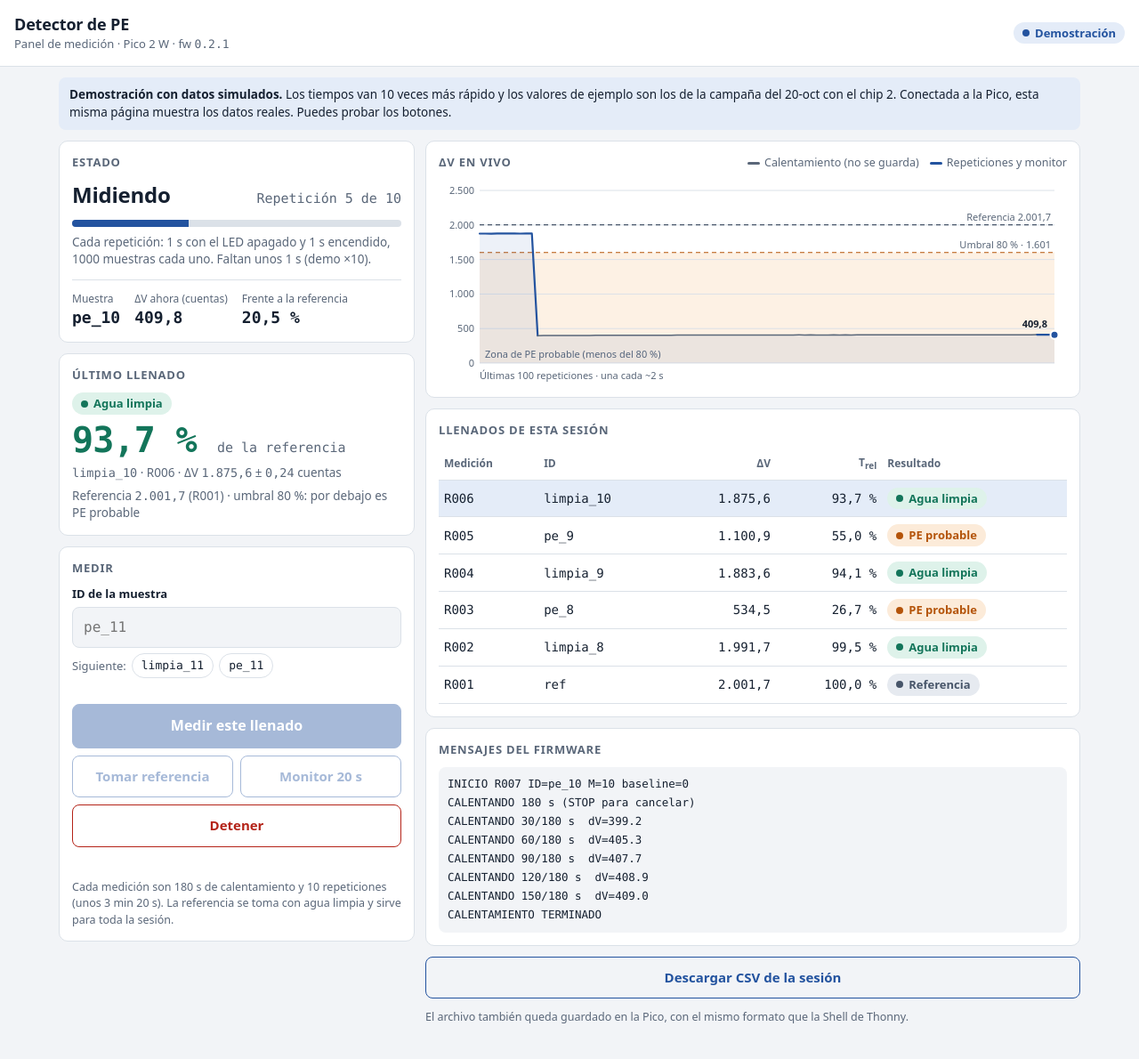
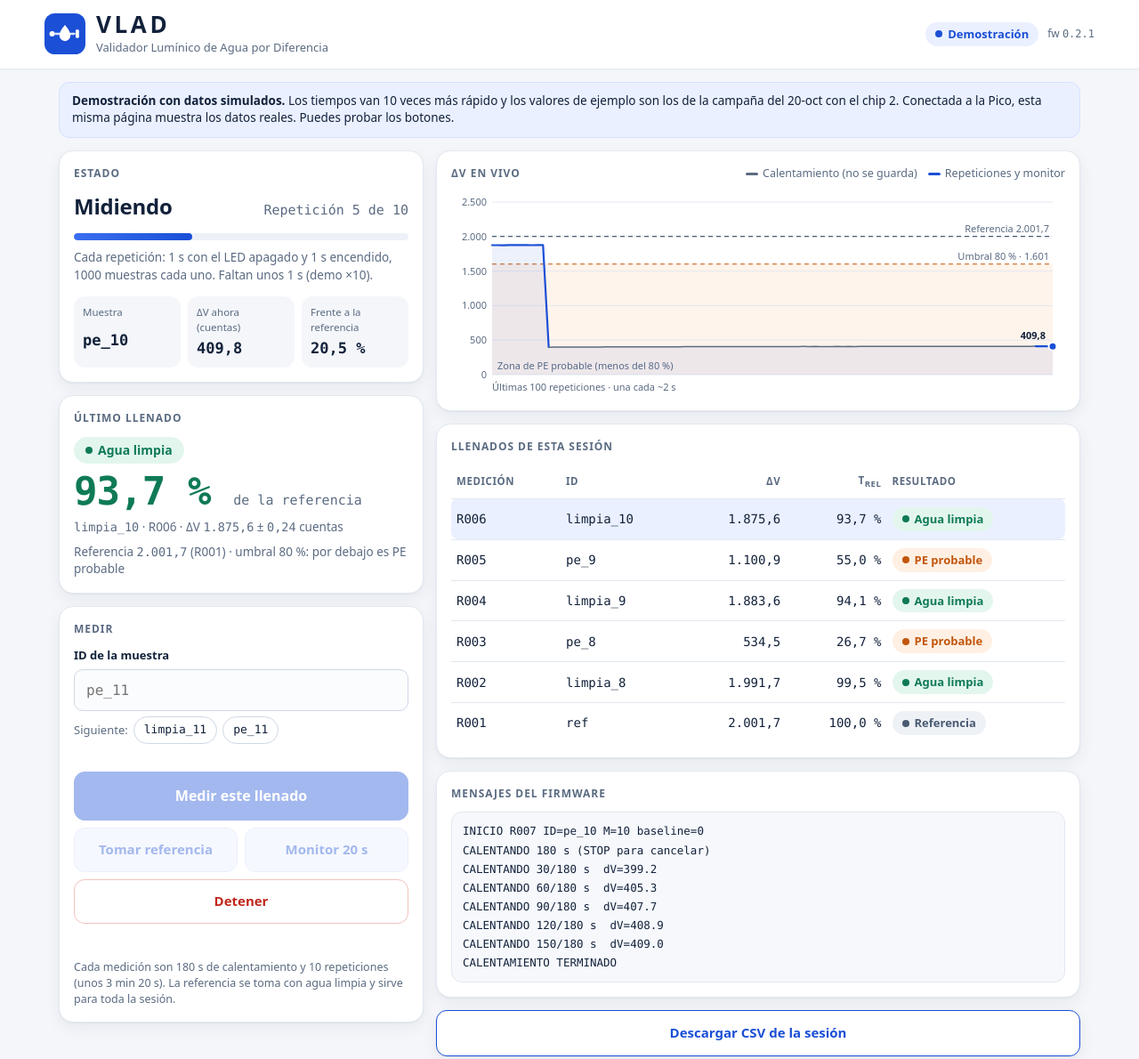
Before and after one commit to camilaperez-24/microplastic-detector-firmware, a plain HTML site: page firmware/web/index.html in a window 1280 px wide. Shown: the top 1190 px of the page at 89% size. Drawn offline with Linux system fonts and the light colour scheme.

Commit message:
feat(web): diseno claro con la marca VLAD
Encabezado con el nombre del prototipo (VLAD: Validador Luminico de Agua
por Diferencia), tema blanco fijo, tarjetas y botones mas claros y pie de
pagina. Solo cambia el CSS y el encabezado; la logica de la pagina es la
misma.

Co-Authored-By: Claude Opus 5.5 <noreply@anthropic.com>
Claude-Session: https://claude.ai/code/session_01L96um7po8FSVhahPrLZhTX

```diff
--- a/firmware/web/index.html
+++ b/firmware/web/index.html
@@ -3,9 +3,11 @@
 <head>
 <meta charset="utf-8">
 <meta name="viewport" content="width=device-width, initial-scale=1">
-<title>Panel del detector de PE</title>
+<meta name="color-scheme" content="light">
+<title>VLAD · Panel de medición</title>
 <!--
-  index.html — Página del detector (la sirve la Pico 2 W por WiFi)
+  index.html — Página de VLAD (Validador Lumínico de Agua por Diferencia),
+               la sirve la Pico 2 W por WiFi
   ================================================================
   - Se abre en el celular en http://192.168.4.1 (red "Detector-PE").
   - No usa librerías ni fuentes de internet: en la red de la Pico no hay internet.
@@ -19,39 +21,25 @@
 -->
 <style>
 :root {
-  /* Instrumento de laboratorio: neutros con sesgo azul, un acento tinta,
-     colores de veredicto aparte. Una columna en celular; dos desde 880px. */
-  --bg: #f2f4f7;
+  /* VLAD — tema claro de instrumento: blanco, azul profundo como acento (la luz que
+     atraviesa el canal), verde y naranja solo para el veredicto.
+     Layout: una columna en celular; dos columnas desde 880 px. */
+  --bg: #f4f6fa;
   --surface: #ffffff;
-  --ink: #152030;
-  --muted: #5a6779;
-  --line: #dbe1e8;
-  --accent: #23539f;
+  --ink: #12213a;
+  --muted: #5b6b82;
+  --line: #e3e8f0;
+  --accent: #1b4fd6;
   --accent-ink: #ffffff;
-  --accent-soft: #e4ecf8;
-  --ok: #13755a;   --ok-bg: #def2ea;
-  --pe: #b4540a;   --pe-bg: #fcebd9;
-  --ref: #475569;  --ref-bg: #e6eaf0;
-  --stop: #b42318;
+  --accent-soft: #eaf0ff;
+  --ok: #0f7a57;   --ok-bg: #e3f6ee;
+  --pe: #c2560c;   --pe-bg: #fff0e3;
+  --ref: #4a5a72;  --ref-bg: #eef1f6;
+  --stop: #c0261b;
+  --shadow: 0 1px 2px rgba(18, 33, 58, .05), 0 6px 18px rgba(18, 33, 58, .06);
   --font-body: system-ui, -apple-system, "Segoe UI", Roboto, "Helvetica Neue", Arial, sans-serif;
   --font-num: ui-monospace, "SF Mono", "Roboto Mono", Menlo, Consolas, monospace;
   color-scheme: light;
-}
-@media (prefers-color-scheme: dark) {
-  :root:not([data-theme="light"]) {
-    --bg: #0f141b; --surface: #171e27; --ink: #e6ebf2; --muted: #98a4b4; --line: #2a3442;
-    --accent: #7fa8ea; --accent-ink: #0d1520; --accent-soft: #1d2a3d;
-    --ok: #5cc9a4; --ok-bg: #143329; --pe: #f0a35e; --pe-bg: #3a2614;
-    --ref: #aab5c4; --ref-bg: #242d39; --stop: #f07a6e;
-    color-scheme: dark;
-  }
-}
-:root[data-theme="dark"] {
-  --bg: #0f141b; --surface: #171e27; --ink: #e6ebf2; --muted: #98a4b4; --line: #2a3442;
-  --accent: #7fa8ea; --accent-ink: #0d1520; --accent-soft: #1d2a3d;
-  --ok: #5cc9a4; --ok-bg: #143329; --pe: #f0a35e; --pe-bg: #3a2614;
-  --ref: #aab5c4; --ref-bg: #242d39; --stop: #f07a6e;
-  color-scheme: dark;
 }
 
 * { box-sizing: border-box; }
@@ -59,104 +47,128 @@ html, body { margin: 0; }
 body {
   background: var(--bg); color: var(--ink);
   font-family: var(--font-body); font-size: 15px; line-height: 1.45;
+  -webkit-font-smoothing: antialiased;
 }
 .num { font-family: var(--font-num); font-variant-numeric: tabular-nums; }
 
+/* --- Encabezado con la marca VLAD --- */
 header.top {
-  display: flex; align-items: center; justify-content: space-between; gap: 12px;
-  flex-wrap: wrap; padding: 14px 16px; border-bottom: 1px solid var(--line);
-  background: var(--surface);
+  background: var(--surface); border-bottom: 1px solid var(--line);
+  padding: 14px 16px; box-shadow: 0 1px 0 rgba(18, 33, 58, .02);
 }
-header.top h1 { margin: 0; font-size: 18px; letter-spacing: -0.01em; text-wrap: balance; }
-header.top .sub { color: var(--muted); font-size: 13px; }
+.top-int {
+  max-width: 1180px; margin: 0 auto; display: flex; align-items: center;
+  justify-content: space-between; gap: 12px; flex-wrap: wrap;
+}
+.marca { display: flex; align-items: center; gap: 12px; min-width: 0; }
+.logo { width: 46px; height: 46px; flex: none; display: block; }
+.marca h1 {
+  margin: 0; font-size: 26px; line-height: 1; font-weight: 800; letter-spacing: .14em;
+  color: var(--ink);
+}
+.marca .sub { margin-top: 4px; color: var(--muted); font-size: 13px; text-wrap: balance; }
+.top-der { display: flex; align-items: center; gap: 10px; flex-wrap: wrap; }
+.fw { font-size: 12px; color: var(--muted); }
+
 .pill {
-  display: inline-flex; align-items: center; gap: 6px; padding: 3px 10px; border-radius: 999px;
+  display: inline-flex; align-items: center; gap: 6px; padding: 4px 11px; border-radius: 999px;
   font-size: 13px; font-weight: 600; white-space: nowrap;
 }
 .pill::before { content: ""; width: 8px; height: 8px; border-radius: 50%; background: currentColor; }
 .pill.conn-ok { color: var(--ok); background: var(--ok-bg); }
-.pill.conn-off { color: var(--stop); background: var(--pe-bg); }
+.pill.conn-off { color: var(--stop); background: #fdecea; }
 .pill.conn-demo { color: var(--accent); background: var(--accent-soft); }
 .pill.v-limpia { color: var(--ok); background: var(--ok-bg); }
 .pill.v-pe { color: var(--pe); background: var(--pe-bg); }
 .pill.v-ref, .pill.v-none { color: var(--ref); background: var(--ref-bg); }
-.pill.v-invalido { color: var(--stop); background: var(--ref-bg); }
+.pill.v-invalido { color: var(--stop); background: #fdecea; }
 
 .avisos { max-width: 1180px; margin: 0 auto; padding: 0 16px; display: grid; }
 .banner {
-  margin: 12px 0 0; padding: 10px 12px; border-radius: 8px;
+  margin: 14px 0 0; padding: 11px 14px; border-radius: 12px;
   background: var(--accent-soft); color: var(--ink); font-size: 13.5px;
+  border: 1px solid #d6e1ff;
 }
-.banner.alerta { background: var(--pe-bg); }
+.banner.alerta { background: var(--pe-bg); border-color: #fbd9bd; }
 .banner[hidden] { display: none; }
 
 main {
-  display: grid; grid-template-columns: 1fr; gap: 12px;
-  padding: 12px 16px 24px; max-width: 1180px; margin: 0 auto;
+  display: grid; grid-template-columns: 1fr; gap: 14px;
+  padding: 14px 16px 20px; max-width: 1180px; margin: 0 auto;
 }
-.col { display: grid; gap: 12px; align-content: start; min-width: 0; }
+.col { display: grid; gap: 14px; align-content: start; min-width: 0; }
 @media (min-width: 880px) {
-  main { grid-template-columns: minmax(320px, 400px) 1fr; }
+  main { grid-template-columns: minmax(320px, 410px) 1fr; }
 }
 
 .card {
-  background: var(--surface); border: 1px solid var(--line); border-radius: 10px;
-  padding: 14px; min-width: 0;
+  background: var(--surface); border: 1px solid var(--line); border-radius: 16px;
+  padding: 16px; min-width: 0; box-shadow: var(--shadow);
 }
 .card h2 {
-  margin: 0 0 10px; font-size: 13px; font-weight: 600; color: var(--muted);
-  text-transform: uppercase; letter-spacing: 0.06em;
+  margin: 0 0 12px; font-size: 12px; font-weight: 700; color: var(--muted);
+  text-transform: uppercase; letter-spacing: .08em;
 }
 
 /* --- Estado --- */
 .estado-fila { display: flex; align-items: baseline; justify-content: space-between; gap: 8px; flex-wrap: wrap; }
-.estado-nombre { font-size: 24px; font-weight: 700; letter-spacing: -0.01em; }
+.estado-nombre { font-size: 24px; font-weight: 750; letter-spacing: -0.01em; }
 .estado-paso { color: var(--muted); }
-.barra { height: 8px; border-radius: 4px; background: var(--line); overflow: hidden; margin: 10px 0 8px; }
-.barra > div { height: 100%; width: 0; background: var(--accent); transition: width .3s ease; }
+.barra { height: 8px; border-radius: 999px; background: #edf1f7; overflow: hidden; margin: 12px 0 10px; }
+.barra > div {
+  height: 100%; width: 0; border-radius: 999px;
+  background: linear-gradient(90deg, #3b6ff0, var(--accent)); transition: width .3s ease;
+}
 .estado-detalle { color: var(--muted); font-size: 13.5px; }
 .vivo {
-  display: flex; gap: 16px; flex-wrap: wrap; margin-top: 12px; padding-top: 12px;
-  border-top: 1px solid var(--line);
+  display: grid; grid-template-columns: repeat(3, minmax(0, 1fr)); gap: 8px;
+  margin-top: 14px;
 }
-.vivo div { display: grid; }
-.vivo small { color: var(--muted); font-size: 12px; }
-.vivo b { font-size: 18px; }
+.vivo div { display: grid; gap: 2px; padding: 10px; border-radius: 12px; background: var(--bg); min-width: 0; }
+.vivo small { color: var(--muted); font-size: 11.5px; }
+.vivo b { font-size: 17px; overflow-wrap: anywhere; }
 
 /* --- Resultado --- */
-.resultado { display: grid; gap: 6px; }
-.resultado .grande { font-size: 40px; font-weight: 700; line-height: 1.1; letter-spacing: -0.02em; }
+.resultado { display: grid; gap: 8px; }
+.resultado .grande { font-size: 44px; font-weight: 800; line-height: 1.05; letter-spacing: -0.02em; }
 .resultado .grande small { font-size: 15px; font-weight: 500; color: var(--muted); letter-spacing: 0; }
 .resultado .linea { color: var(--muted); font-size: 13.5px; }
 .resultado.v-pe .grande { color: var(--pe); }
 .resultado.v-limpia .grande { color: var(--ok); }
+.resultado .pill { font-size: 14px; padding: 5px 13px; }
 .aviso-calidad { color: var(--pe); font-size: 13.5px; font-weight: 600; }
 
 /* --- Controles --- */
-form.controles { display: grid; gap: 10px; }
+form.controles { display: grid; gap: 12px; }
 label { font-size: 13px; font-weight: 600; }
 .campo-id { display: grid; gap: 6px; }
 input[type="text"] {
   width: 100%; font: inherit; font-family: var(--font-num); font-size: 16px;
-  padding: 10px 12px; border-radius: 8px; border: 1px solid var(--line);
-  background: var(--bg); color: var(--ink);
+  padding: 11px 13px; border-radius: 10px; border: 1px solid #cfd8e6;
+  background: #fbfcfe; color: var(--ink);
 }
+input[type="text"]:focus { border-color: var(--accent); background: #fff; }
 .sugerencias { display: flex; gap: 6px; flex-wrap: wrap; align-items: center; font-size: 13px; color: var(--muted); }
 .chip {
-  font: inherit; font-family: var(--font-num); font-size: 13px; padding: 4px 10px; border-radius: 999px;
-  border: 1px solid var(--line); background: var(--surface); color: var(--ink); cursor: pointer;
+  font: inherit; font-family: var(--font-num); font-size: 13px; padding: 5px 11px; border-radius: 999px;
+  border: 1px solid #cfd8e6; background: var(--surface); color: var(--ink); cursor: pointer;
 }
+.chip:hover { border-color: var(--accent); color: var(--accent); }
 .pista { font-size: 13px; color: var(--pe); min-height: 1em; }
 .botones { display: grid; grid-template-columns: 1fr 1fr; gap: 8px; }
 button.btn {
-  font: inherit; font-weight: 600; font-size: 15px; padding: 12px 10px; border-radius: 8px;
-  border: 1px solid var(--accent); background: var(--surface); color: var(--accent); cursor: pointer;
+  font: inherit; font-weight: 650; font-size: 15px; padding: 13px 10px; border-radius: 12px;
+  border: 1px solid #cdd9f7; background: var(--accent-soft); color: var(--accent); cursor: pointer;
 }
-button.btn.primario { background: var(--accent); color: var(--accent-ink); grid-column: 1 / -1; font-size: 16px; }
-button.btn.detener { border-color: var(--stop); color: var(--stop); }
-button.btn:disabled { opacity: .4; cursor: not-allowed; }
+button.btn.primario {
+  background: var(--accent); border-color: var(--accent); color: var(--accent-ink);
+  grid-column: 1 / -1; font-size: 16px; padding: 15px 10px;
+  box-shadow: 0 4px 12px rgba(27, 79, 214, .25);
+}
+button.btn.detener { background: #fff; border-color: #f2c2bd; color: var(--stop); }
+button.btn:disabled { opacity: .4; cursor: not-allowed; box-shadow: none; }
 button:focus-visible, input:focus-visible, a:focus-visible, .chip:focus-visible {
-  outline: 3px solid var(--accent); outline-offset: 2px;
+  outline: 3px solid #9db7ff; outline-offset: 2px;
 }
 .mensaje-cmd { font-size: 13.5px; min-height: 1.2em; }
 .mensaje-cmd.error { color: var(--stop); }
@@ -164,7 +176,7 @@ button:focus-visible, input:focus-visible, a:focus-visible, .chip:focus-visible
 
 /* --- Gráfica --- */
 .grafica-cab { display: flex; justify-content: space-between; align-items: baseline; gap: 8px; flex-wrap: wrap; }
-.leyenda { display: flex; gap: 12px; flex-wrap: wrap; font-size: 12.5px; color: var(--muted); }
+.leyenda { display: flex; gap: 12px; flex-wrap: wrap; font-size: 12.5px; color: var(--muted); margin-bottom: 6px; }
 .leyenda i { display: inline-block; width: 14px; height: 3px; border-radius: 2px; vertical-align: middle; margin-right: 5px; }
 svg#grafica { display: block; width: 100%; height: 230px; }
 svg#grafica text { font-family: var(--font-body); font-size: 11px; fill: var(--muted); }
@@ -172,36 +184,67 @@ svg#grafica text { font-family: var(--font-body); font-size: 11px; fill: var(--m
 /* --- Tabla --- */
 .tabla-wrap { overflow-x: auto; }
 table { width: 100%; border-collapse: collapse; font-size: 14px; }
-th, td { text-align: left; padding: 8px 6px; border-bottom: 1px solid var(--line); white-space: nowrap; }
-th { font-size: 12px; color: var(--muted); font-weight: 600; }
+th, td { text-align: left; padding: 9px 6px; border-bottom: 1px solid var(--line); white-space: nowrap; }
+th { font-size: 11.5px; color: var(--muted); font-weight: 700; text-transform: uppercase; letter-spacing: .05em; }
+tr:last-child td { border-bottom: 0; }
 td.d, th.d { text-align: right; }
 tr.nuevo td { background: var(--accent-soft); }
+tr.nuevo td:first-child { border-radius: 8px 0 0 8px; }
+tr.nuevo td:last-child { border-radius: 0 8px 8px 0; }
 @media (max-width: 420px) { .col-run { display: none; } }
 .vacio { color: var(--muted); font-size: 13.5px; margin: 0; }
 
 /* --- Mensajes y descarga --- */
 ol.msgs {
-  list-style: none; margin: 0; padding: 10px; border-radius: 8px; background: var(--bg);
+  list-style: none; margin: 0; padding: 12px; border-radius: 12px; background: #f6f8fc;
+  border: 1px solid var(--line);
   font-family: var(--font-num); font-size: 12.5px; display: grid; gap: 3px; overflow-x: auto;
 }
 ol.msgs li { white-space: pre; }
 ol.msgs li.err { color: var(--stop); }
 a.descargar {
-  display: block; text-align: center; text-decoration: none; font-weight: 600;
-  padding: 12px; border-radius: 8px; border: 1px solid var(--accent); color: var(--accent);
+  display: block; text-align: center; text-decoration: none; font-weight: 650;
+  padding: 14px; border-radius: 12px; border: 1px solid var(--accent);
+  background: var(--surface); color: var(--accent); box-shadow: var(--shadow);
 }
 
+/* --- Pie --- */
+footer.pie {
+  max-width: 1180px; margin: 0 auto; padding: 4px 16px 24px;
+  color: var(--muted); font-size: 12px; text-align: center;
+}
+footer.pie b { color: var(--ink); letter-spacing: .1em; }
+
+@media (max-width: 420px) {
+  .marca h1 { font-size: 23px; }
+  .resultado .grande { font-size: 38px; }
+}
 @media (prefers-reduced-motion: reduce) { .barra > div { transition: none; } }
 </style>
 </head>
 <body>
 
 <header class="top">
-  <div>
-    <h1>Detector de PE</h1>
-    <div class="sub">Panel de medición · Pico 2 W · fw <span id="fw" class="num">—</span></div>
+  <div class="top-int">
+    <div class="marca">
+      <!-- Logo: el haz del LED atraviesa una gota y llega al sensor -->
+      <svg class="logo" viewBox="0 0 48 48" aria-hidden="true">
+        <rect width="48" height="48" rx="12" fill="#1b4fd6"/>
+        <circle cx="9" cy="24" r="3.2" fill="#ffffff"/>
+        <path d="M13 24 H17 M31 24 H35" stroke="#ffffff" stroke-width="2.4" stroke-linecap="round" opacity=".85"/>
+        <path d="M24 13.5 C 28.5 19, 30.5 22.3, 30.5 26 A 6.5 6.5 0 0 1 17.5 26 C 17.5 22.3, 19.5 19, 24 13.5 Z" fill="#ffffff"/>
+        <rect x="36.5" y="19" width="4" height="10" rx="1.5" fill="#ffffff"/>
+      </svg>
+      <div>
+        <h1>VLAD</h1>
+        <div class="sub">Validador Lumínico de Agua por Diferencia</div>
+      </div>
+    </div>
+    <div class="top-der">
+      <span id="conexion" class="pill conn-demo">Conectando…</span>
+      <span class="fw">fw <span id="fw" class="num">—</span></span>
+    </div>
   </div>
-  <span id="conexion" class="pill conn-demo">Conectando…</span>
 </header>
 
 <div class="avisos">
@@ -293,6 +336,11 @@ a.descargar {
       que la Shell de Thonny.</p>
   </div>
 </main>
+
+<footer class="pie">
+  <b>VLAD</b> · Detección preliminar de partículas compatibles con PE en agua ·
+  Proyecto de Grado II · Ingeniería Electrónica · Universidad Santo Tomás · 2026
+</footer>
 
 <script>
 "use strict";
```
